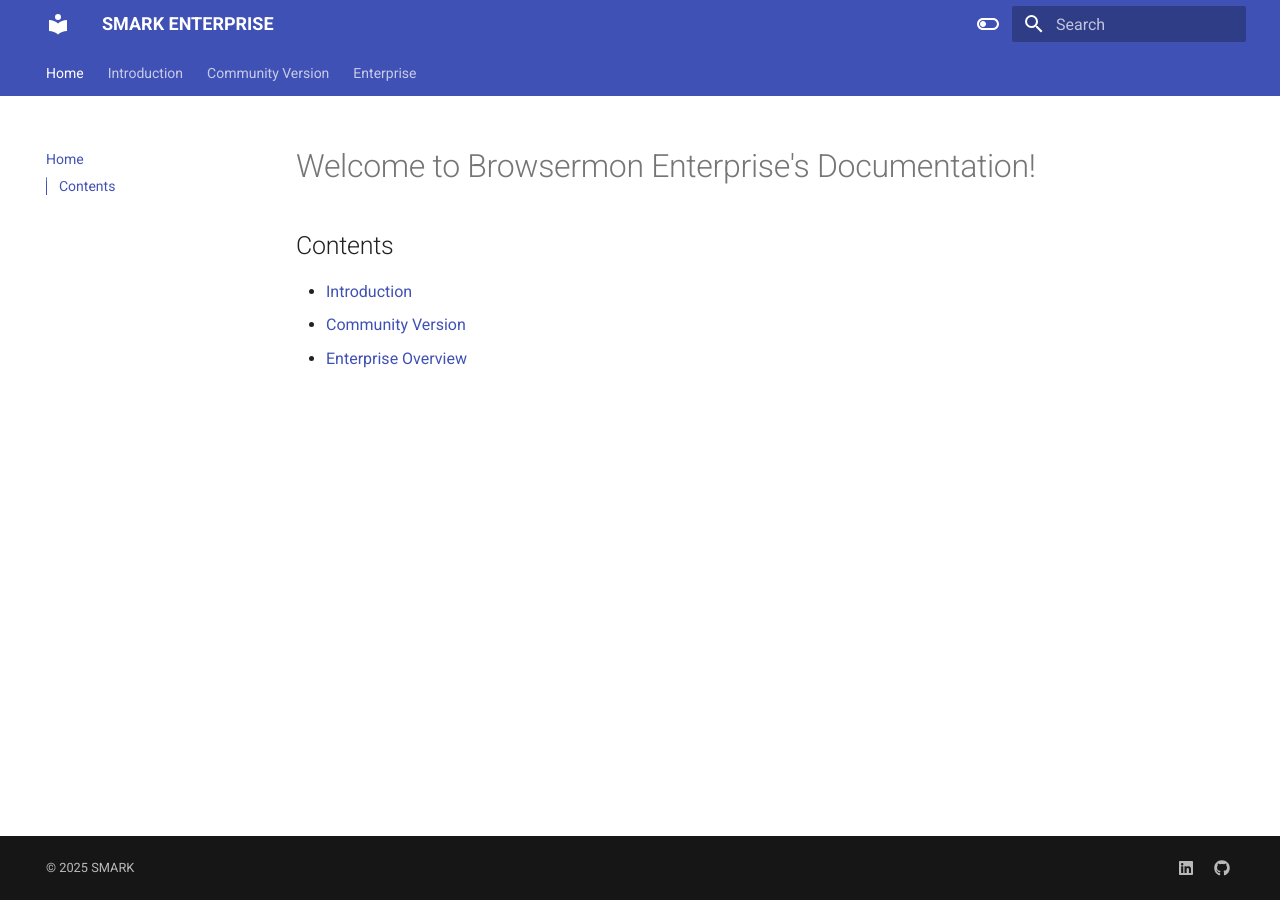
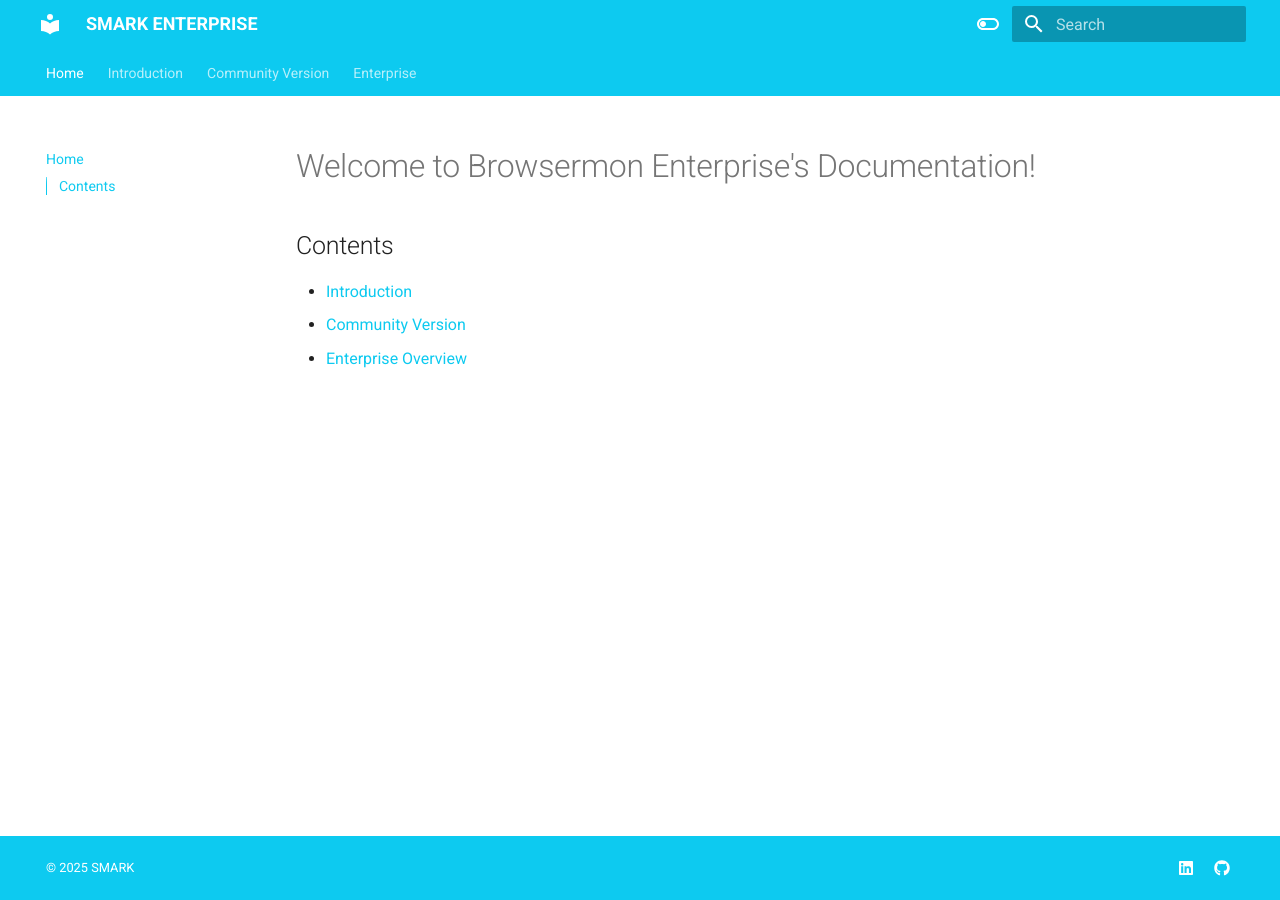
Before and after one commit to AsadRaza7695/testing-docs, an MkDocs documentation site: the page built from docs/index.md, in a window 1280 px wide. Built offline with MkDocs 1.6.1 and Material for MkDocs 9.7.7, drawn with Linux system fonts in a browser that asks for light colours.

Commit message:
changing to mkdocs

```diff
--- a/mkdocs.yml
+++ b/mkdocs.yml
@@ -26,7 +26,7 @@ theme:
       accent: blue
 
 extra_css:
-  - source/stylesheets/extra.css
+  - stylesheets/extra.css
 
 plugins:
   - search
```
